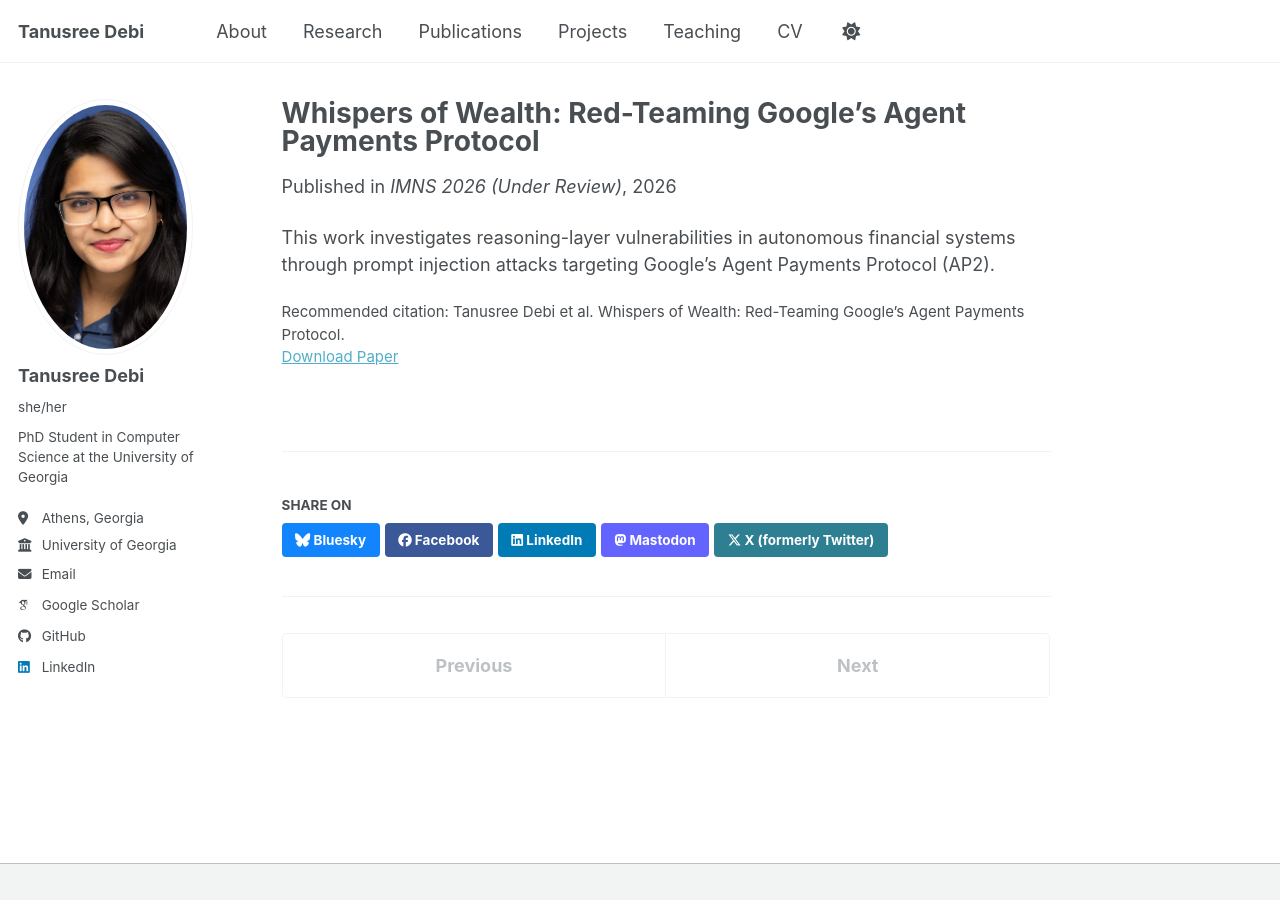
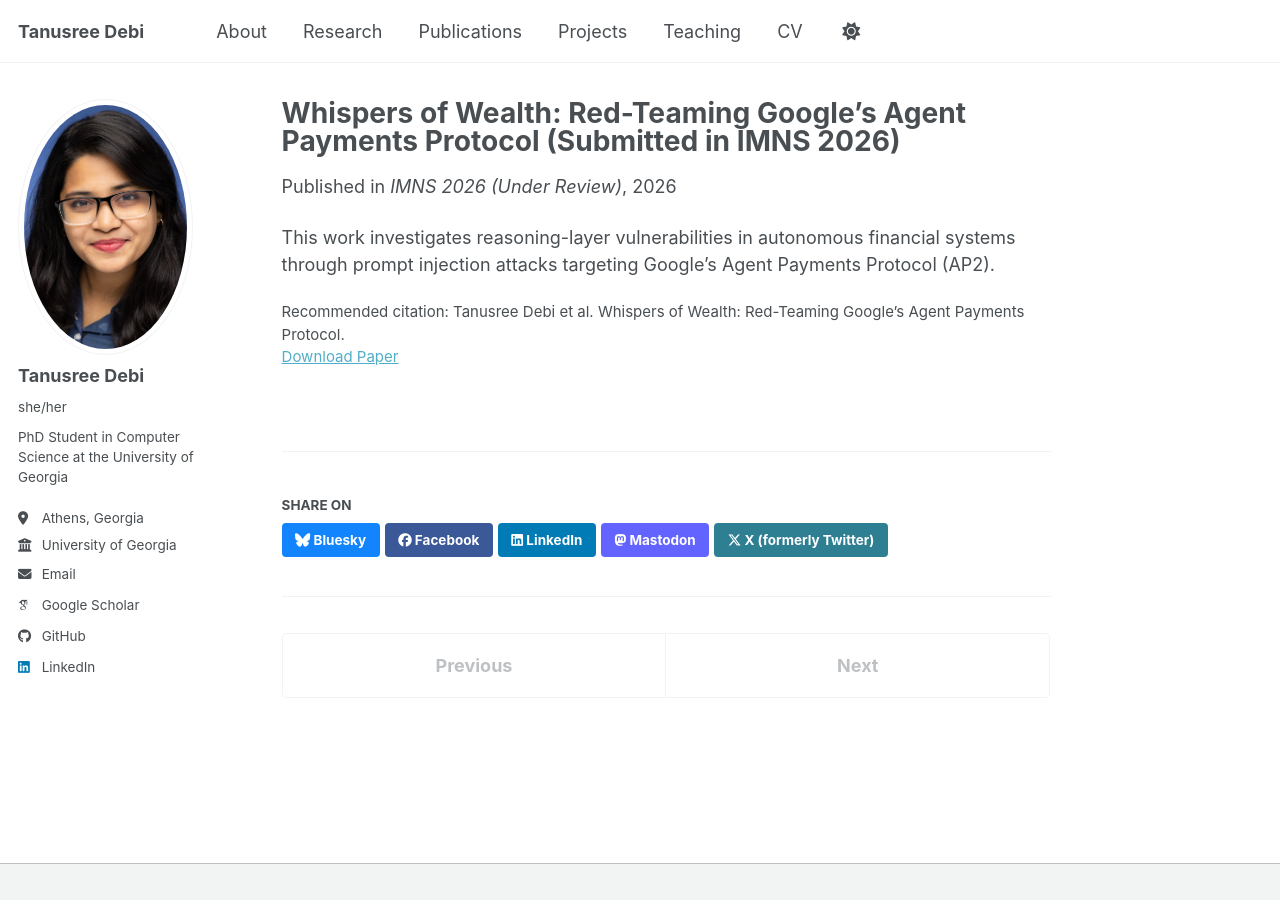
Before and after one commit to TanusreeDebi/TanusreeDebi.github.io, a Jekyll site: the page built from _publications/ap2-redteaming.md, in a window 1280 px wide. Built offline with Jekyll 4.4.1, drawn with Linux system fonts in a browser that asks for light colours; some web fonts are replaced; a script bundle is joined from its source files by our own code; library files that are not in the unit come from our copies.

Commit message:
Update publication title with submission year

```diff
--- a/_publications/ap2-redteaming.md
+++ b/_publications/ap2-redteaming.md
@@ -1,5 +1,5 @@
 ---
-title: "Whispers of Wealth: Red-Teaming Google’s Agent Payments Protocol"
+title: "Whispers of Wealth: Red-Teaming Google’s Agent Payments Protocol (Submitted in IMNS 2026)"
 collection: publications
 category: conferences
 permalink: /publication/ap2-redteaming
```
